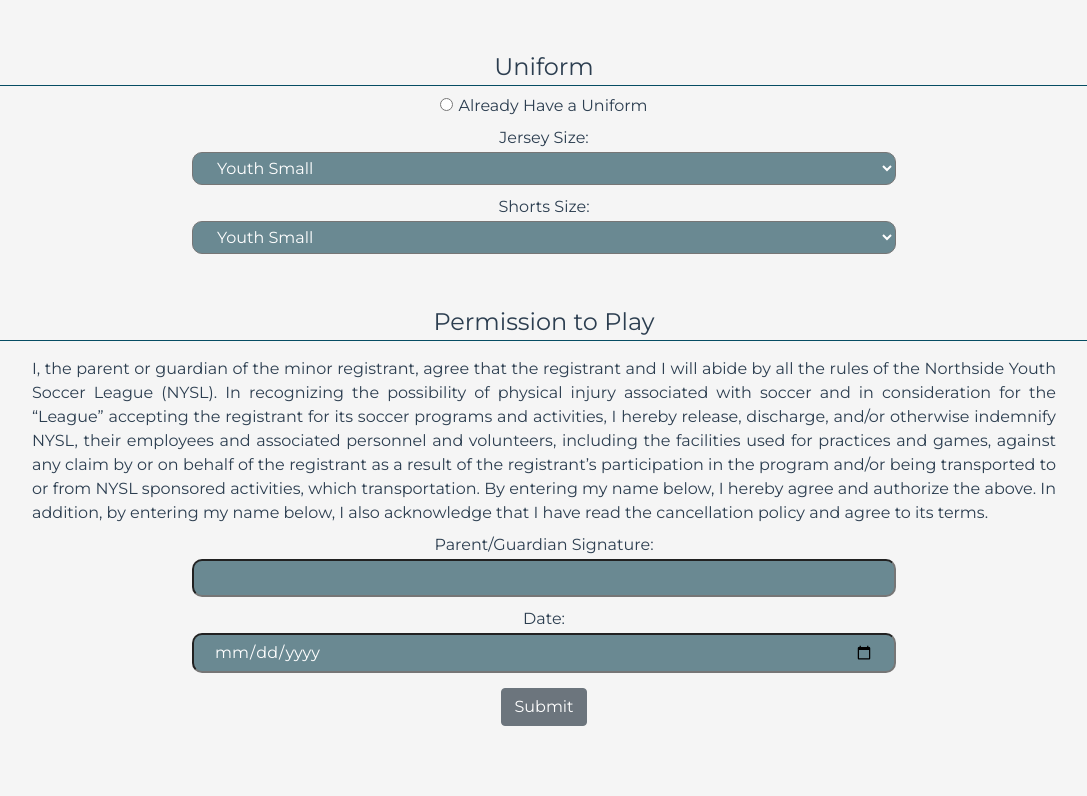
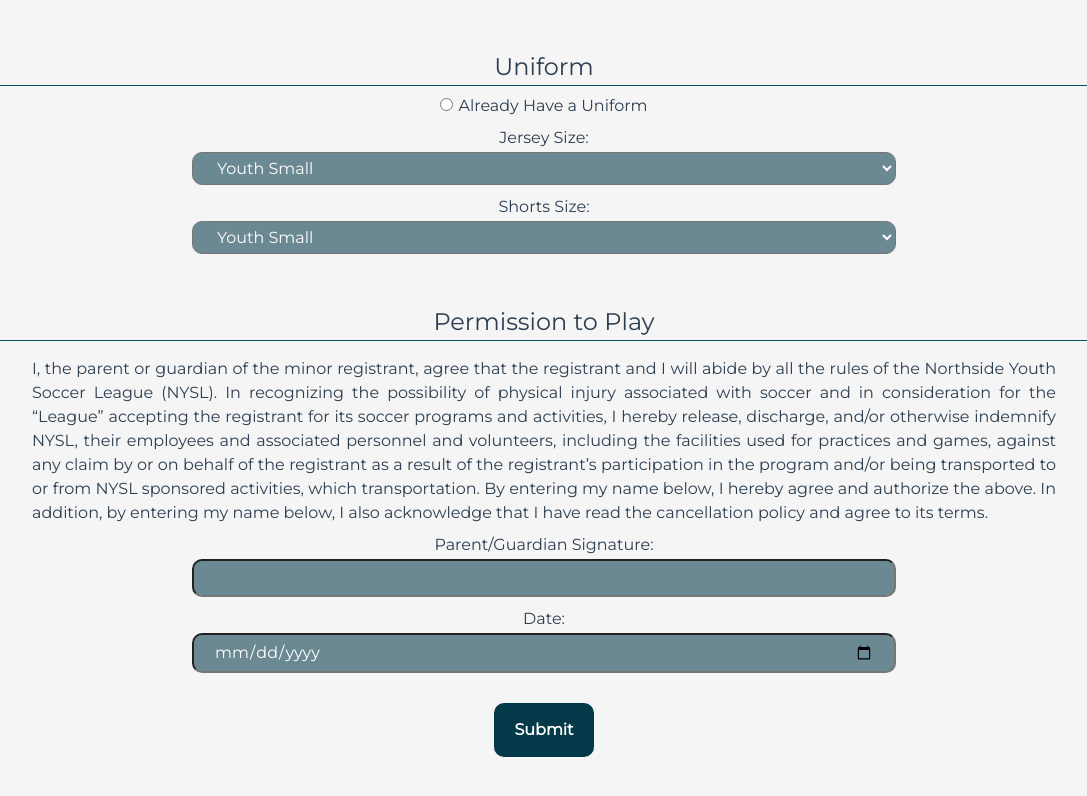
Before and after one commit to andreaibt21/NYSL-APP, a Vue app: page /registration in a window 1280 px wide. Shown: the part 1486-2282 px from the top of the page, without its empty margins (96-1183 px from the left). Built offline with nearby package versions, Linux system fonts and the light colour scheme; no server answers.

Commit message:
add functionality to submit/form

```diff
--- a/src/components/Form.vue
+++ b/src/components/Form.vue
@@ -1,55 +1,30 @@
 <template>
   <div id="form">
-    <form>
+    <form @submit.prevent="modalSucces()">
       <fieldset class="container-fieldset">
         <legend>Personal Info</legend>
 
         <div>
           <label for="first-name"> Player's First Name: </label>
-          <input
-            type="text"
-            name="first-name"
-            id="first-name"
-            class="input-field"
-          />
+          <input type="text" name="first-name" id="first-name" class="input-field" required />
 
           <label for="last-name"> Last Name: </label>
-          <input
-            type="text"
-            name="last-name"
-            id="last-name"
-            class="input-field"
-          />
+          <input type="text" name="last-name" id="last-name" class="input-field" required/>
 
           <label for="street-address"> Street Address: </label>
-          <input
-            type="text"
-            name="street-address"
-            id="street-address"
-            class="input-field"
-          />
+          <input type="text" name="street-address" id="street-address" class="input-field" required/>
 
           <label for="city"> City: </label>
-          <input type="text" name="city" id="city" class="input-field" />
+          <input type="text" name="city" id="city" class="input-field" required />
 
           <label for="zip-code"> Zip Code: </label>
-          <input
-            type="number"
-            name="zip-code"
-            id="zip-code"
-            class="input-field"
-          />
+          <input type="number" name="zip-code" id="zip-code" class="input-field" required />
 
           <label for="birth-date"> Birth Date: </label>
-          <input
-            type="date"
-            name="birth-date"
-            id="birth-date"
-            class="input-field"
-          />
+          <input type="date" name="birth-date" id="birth-date" class="input-field" required />
 
         </div>
-        <fieldset id="gender">
+        <fieldset id="gender" >
           <p>Gender:</p>
           <label>
             <input type="radio" name="gender" id="female" value="Female" />
@@ -66,7 +41,7 @@
         <div>
           <label for="grade"
             >Grade:
-            <select name="grade" id="grade" class="input-field">
+            <select name="grade" id="grade" class="input-field" >
               <option value="pre-school">Pre-School</option>
               <option value="1st">1st</option>
               <option value="2nd">2nd</option>
@@ -78,25 +53,15 @@
 
           <label for="parent"
             >Parent/Guardian:
-            <input type="text" name="parent" id="parent" class="input-field" />
+            <input type="text" name="parent" id="parent" class="input-field" required/>
           </label>
           <label for="phone-number">
             Contact Phone:
-            <input
-              type="tel"
-              name="phone-number"
-              id="phone-number"
-              class="input-field"
-            />
+            <input type="tel" name="phone-number" id="phone-number" class="input-field" required/>
           </label>
           <label for="mail-contact"
             >Mail:
-            <input
-              type="email"
-              name="mail-contact"
-              id="mail-contact"
-              class="input-field"
-            />
+            <input type="email" name="mail-contact" id="mail-contact" class="input-field" required/>
           </label>
         </div>
 
@@ -261,21 +226,24 @@
           </p>
           <label
             >Parent/Guardian Signature:
-            <input type="text" name="signature" class="input-field" />
+            <input type="text" name="signature" class="input-field" required/>
           </label>
           <label
             >Date:
-            <input type="date" name="date" class="input-field" />
+            <input type="date" name="date" class="input-field" required/>
           </label>
         </fieldset>
       </fieldset>
-      <div>
-        <b-button v-b-modal.modal-center>Submit</b-button>
 
-        <b-modal id="modal-center"  hide-footer centered title="Succes">
-        <p class="my-4">Data was submitted successfully</p>
-        </b-modal>
-         </div>
+     <label>
+      <input type="submit" value="Submit" id="submit" >
+      </label>
+
+
+      <b-modal id="modal-center"  hide-footer centered title="Succes">
+      <p class="my-4">Data was submitted successfully</p>
+      </b-modal>
+
     </form>
   </div>
 </template>
@@ -283,6 +251,12 @@
 <script>
 export default {
   name: "Form",
+  methods:{
+
+    modalSucces(){
+      this.$bvModal.show("modal-center")
+    }
+  }
 };
 </script>
 
--- a/src/views/Chatroom.vue
+++ b/src/views/Chatroom.vue
@@ -118,25 +118,33 @@ export default {
     align-items: center;
 }
 #messages-container{
-    height: 60vh;
+    height: 63vh;
     overflow-y: scroll!important;
 }
 form{
-    position: fixed;
-    bottom: 110px;
-    left: 10vw;
+   position: fixed;
+    bottom: 80px;
+    left: 0;
+    display: flex;
+    width: 100vw;
+    justify-content: center;
+    background: whitesmoke;
+    align-items: center;
+    height: 100px;
     input{
     width: 55vw;
     background-color: #064d6391 ;
     color: white;
     border-radius: 10px;
     padding: 5px 20px;
+    height: 45px;
     }
     ::placeholder {
         color: white;
     }
     button {
     background-color: #033949;
+    height: 50px;
     padding: 15px 20px;
     border-radius: 10px;
     align-items: center;
@@ -181,8 +189,16 @@ img{
     margin-right: 10px;
 }
 @media only screen and (min-width: 600px) {
-form{
-    margin-top: 10px;
-}
+  form{
+    position: fixed;
+    bottom: 0;
+    height: 80px;
+    left: 0;
+    background: whitesmoke;
+    display: flex;
+    width: 100vw;
+    justify-content: center;
+
+    }
 }
 </style>
```
